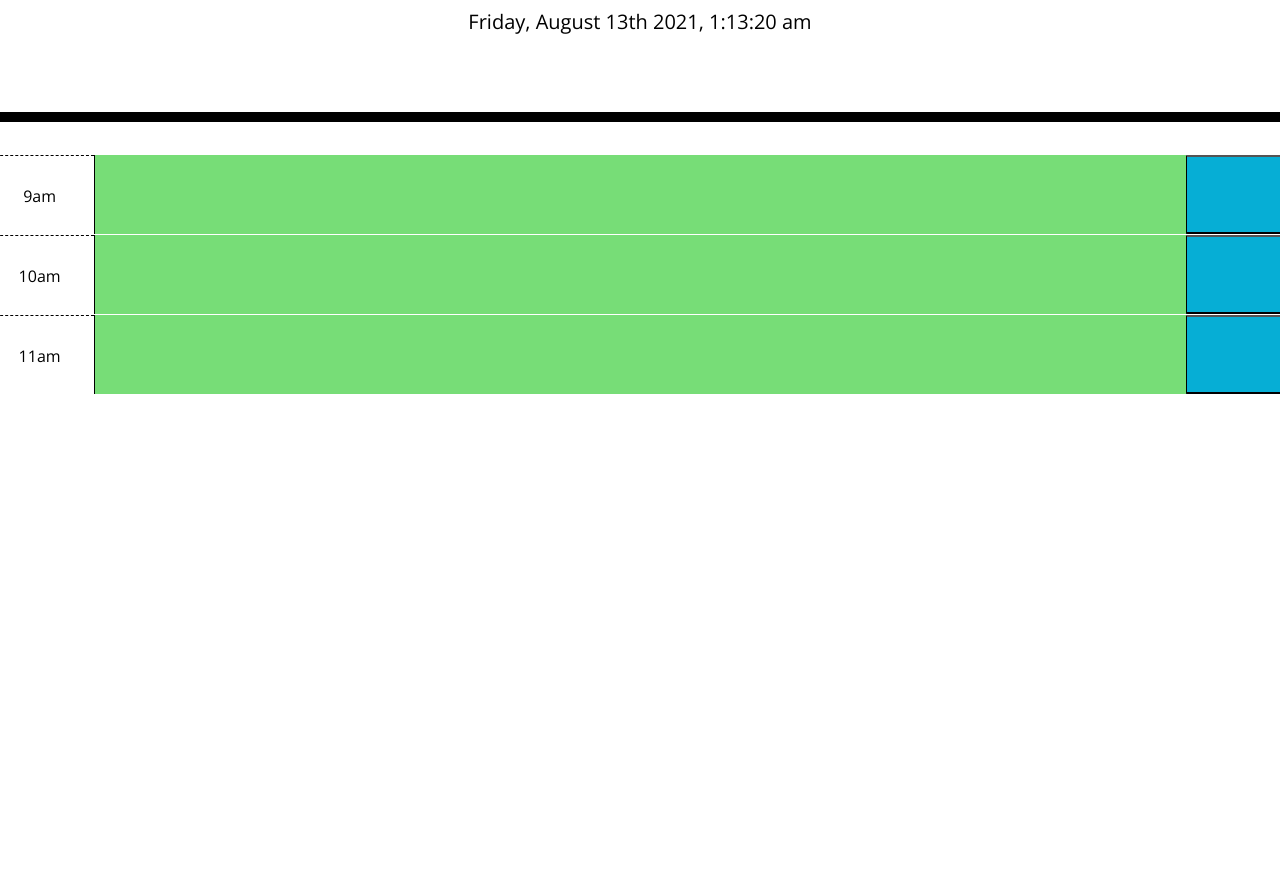
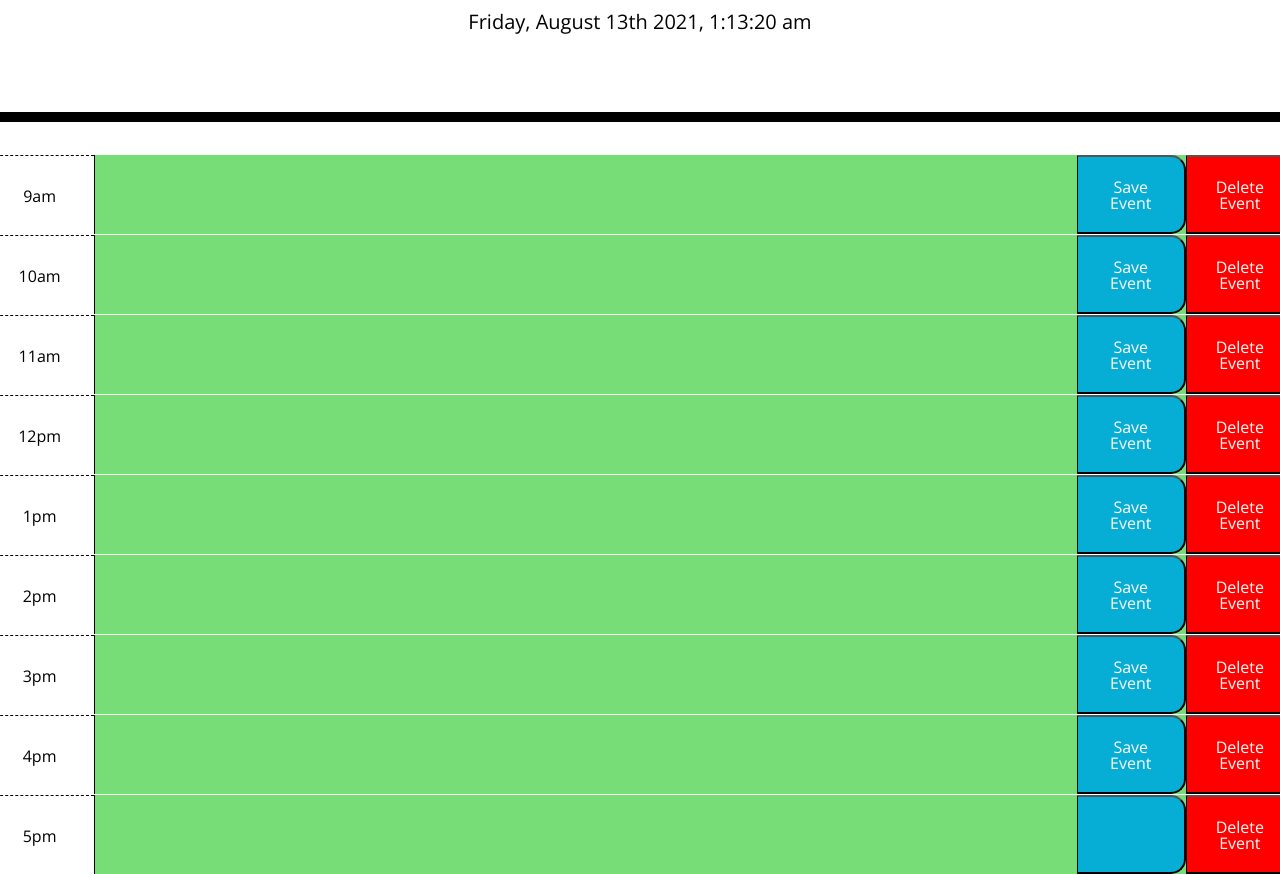
Before and after one commit to kmcwilliams1/calendarHomework, a plain HTML site: page index.html in a window 1280 px wide. Shown: the part 182-1056 px from the top of the page. Before the commit the page ends 800 px from the top, so only its background shows below. Drawn offline with nearby package versions, Linux system fonts and the light colour scheme.

Commit message:
almost done

```diff
--- a/index.html
+++ b/index.html
@@ -33,33 +33,75 @@
         <div class="hour col-1">
             9am
         </div>
-        <textarea class = "decription col-10"></textarea>
-        <button class='saveBtn col-1'></button>
+        <textarea class = "description col-9"></textarea>
+        <button class='saveBtn col-1'>Save Event</button>
+        <button class='removeBtn col-1'>Delete Event</button>
       </div>
       <div class = "time-block row" id="10">
         <div class="hour col-1">
             10am
         </div>
-        <textarea class = "decription col-10"></textarea>
-        <button class='saveBtn col-1'></button>
+        <textarea class = "description col-9"></textarea>
+        <button class='saveBtn col-1'>Save Event</button>
+        <button class='removeBtn col-1'>Delete Event</button>
       </div>
       <div class = "time-block row" id="11">
         <div class="hour col-1">
             11am
         </div>
-        <textarea class = "decription col-10"></textarea>
+        <textarea class = "description col-9"></textarea>
+        <button class='saveBtn col-1'>Save Event</button>
+        <button class='removeBtn col-1'>Delete Event</button>
+      </div>
+      <div class = "time-block row" id="11">
+        <div class="hour col-1">
+            12pm
+        </div>
+        <textarea class = "description col-9"></textarea>
+        <button class='saveBtn col-1'>Save Event</button>
+        <button class='removeBtn col-1'>Delete Event</button>
+      </div>
+      <div class = "time-block row" id="11">
+        <div class="hour col-1">
+            1pm
+        </div>
+        <textarea class = "description col-9"></textarea>
+        <button class='saveBtn col-1'>Save Event</button>
+        <button class='removeBtn col-1'>Delete Event</button>
+      </div>
+      <div class = "time-block row" id="11">
+        <div class="hour col-1">
+            2pm
+        </div>
+        <textarea class = "description col-9"></textarea>
+        <button class='saveBtn col-1'>Save Event</button>
+        <button class='removeBtn col-1'>Delete Event</button>
+      </div>
+      <div class = "time-block row" id="11">
+        <div class="hour col-1">
+            3pm
+        </div>
+        <textarea class = "description col-9"></textarea>
+        <button class='saveBtn col-1'>Save Event</button>
+        <button class='removeBtn col-1'>Delete Event</button>
+      </div>
+      <div class = "time-block row" id="11">
+        <div class="hour col-1">
+            4pm
+        </div>
+        <textarea class = "description col-9"></textarea>
+        <button class='saveBtn col-1'>Save Event</button>
+        <button class='removeBtn col-1'>Delete Event</button>
+      </div>
+      <div class = "time-block row" id="11">
+        <div class="hour col-1">
+            5pm
+        </div>
+        <textarea class = "description col-9"></textarea>
         <button class='saveBtn col-1'></button>
+        <button class='removeBtn col-1'>Delete Event</button>
       </div>
-
-
-
-
-
-
-
-
     </div>
-
     <script src="https://cdnjs.cloudflare.com/ajax/libs/jquery/3.2.1/jquery.min.js"></script>
     <script src="https://cdnjs.cloudflare.com/ajax/libs/moment.js/2.24.0/moment.min.js"></script>
     <script src="script.js"></script>
--- a/script.js
+++ b/script.js
@@ -1,7 +1,7 @@
 
 
 
-// //time and date at the top
+//time and date at the top
 
 const currentDayEl = document.getElementById('currentDay')
 var currentHour = moment().format("dddd, MMMM Do YYYY, h:mm:ss a");
@@ -9,34 +9,10 @@ currentDayEl.textContent = currentHour;
 
 
 
-// //i dont understand local storage at all
-
-// var task = "";
-
-// if (localStorage.length === 0 || localStorage === undefined)){
-//     task = localStorage.setItem("task", JSON.stringify([]))
-//     task = JSON.parse(localStorage.getItem("task"))
-// } else {
-//     task = JSON.parse(localStorage.getItem("task");
-// }
-// task.push("task")
-
-
-
-
-
-// //how to add a submit button?? where do i add .saveBtn in the html
-
-// var submit = document.querySelector('.saveBtn')
-// submit.textContent = task;
-// submit.setAttribute('textarea' , task)
-// hour.append(button)
-
-
 $('.saveBtn').click(function (){
-   var textArea = $(this).siblings().eq(1).val()
-   var id = $(this).parent().attr('id')
-    localStorage.setItem(id, textArea);
+   var textArea = $(this).siblings().eq(1).val() //gives sibling 'description' a value  !!this = .saveBtn clicked, not all saveBtn
+   var id = $(this).parent().attr('id') //targets the parent id (the hour number)
+    localStorage.setItem(id, textArea); //assigns the text and id hour number to the save button clicked, and not to all save buttons
 })
 
 //.val for javacript
@@ -45,17 +21,20 @@ $('.saveBtn').click(function (){
 //attr
 //.find jqeury
 
-let currentTime = moment().hours()
+
+//is it broken because im targeting the time block instead of the savebtn?
+
+let currentTime = moment().hours()   //why does this have to be in the global scope?
+
+$('.time-block').each (function(){
+    var sameId = $(this).attr('id') //looks at the id attribut associated with time-block
+    var task = localStorage.getItem(sameId) //make a var to get the info stored
+    $(this).children('.description').appendTo().task  //trying to show it but idk
 
 
 
-$('.time-block').each (function(){
-    var sameId = $(this).attr('id')
-    var task = localStorage.getItem(sameId)
 
-    console.log($(this).children('.description').appendTo(task))
-    console.log(task)
-
+    //how to turn past hours grey (gray?)
 
     if(currentTime > sameId ){
         $(this).addClass('past')
@@ -69,34 +48,11 @@ $('.time-block').each (function(){
 
 
 
-// //submission element
-
-// function handleTaskSubmit(event) {
-//     event.preventDefault();
+// //trying to be able to remove tasks
 
 
-// if (!task) {
-//     console.log('No shopping item filled out in form!');
-//     return;
+// function handleRemoveItem(event) {
+//     var btnClicked = $(event.target);
+//     btnClicked.sibling('textarea').remove();
 //   }
-// task.addEventListener('submit', handleTaskSubmit);
-// container.append('<li>' + task + '</li>');
-
-// }
-
-
-
-// //trying to be able to remove tasks
-
-// task.append(
-//     '<button class="btn btn-danger btn-small delete-item-btn">Remove</button>'
-//   );
-
-// function handleRemoveItem(event) {
-//     var btnClicked = $(event.target);  //how to change this from jQuery to Javascript
-
-//     btnClicked.parent('li').remove();
-//   }
-
-//   tasK.on('click', '.delete-item-btn', handleRemoveItem);
-//   shoppingFormEl.on('submit', handleFormSubmit);
+//   tasK.on('click', handleRemoveItem);
--- a/style.css
+++ b/style.css
@@ -65,6 +65,14 @@ textarea {
   color: white;
 }
 
+.removeBtn {
+  border-left: 1px solid black;
+  border-top-right-radius: 15px;
+  border-bottom-right-radius: 15px;
+  background-color: red;
+  color: white;
+}
+
 .saveBtn i:hover {
   font-size: 20px;
   transition: all 0.3s ease-in-out;
```
